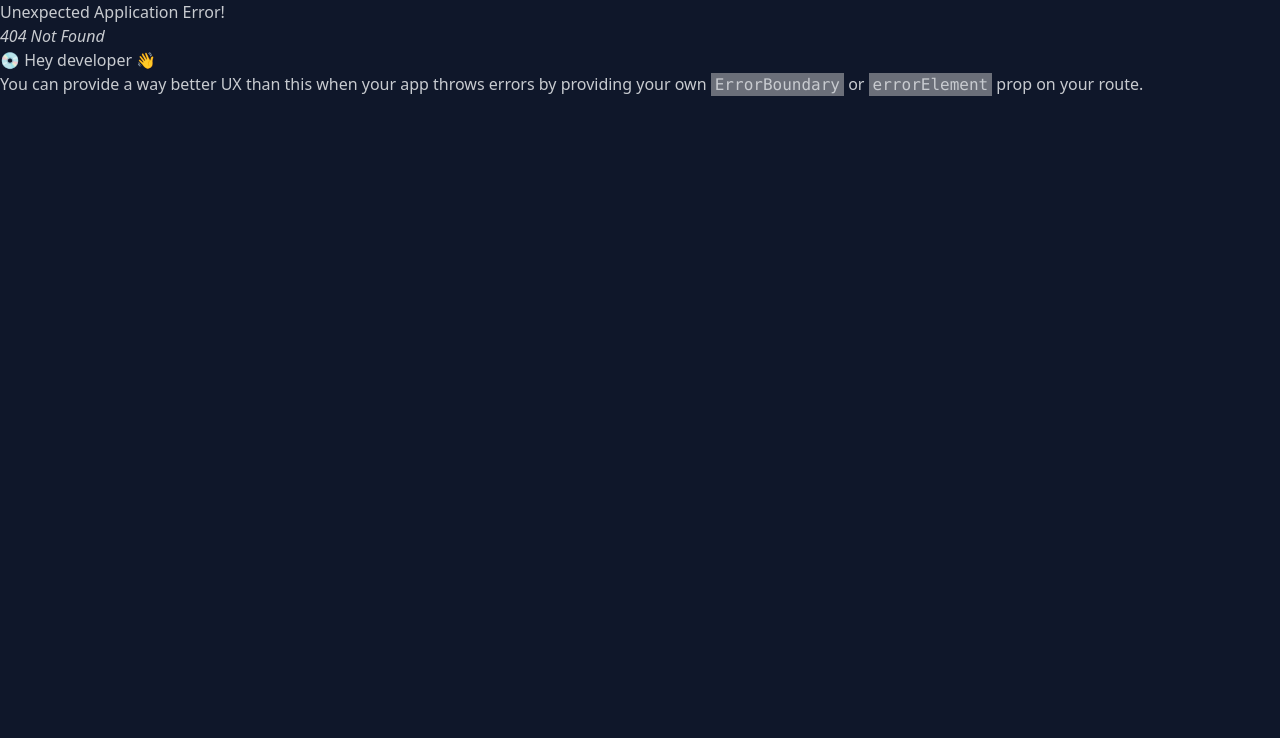
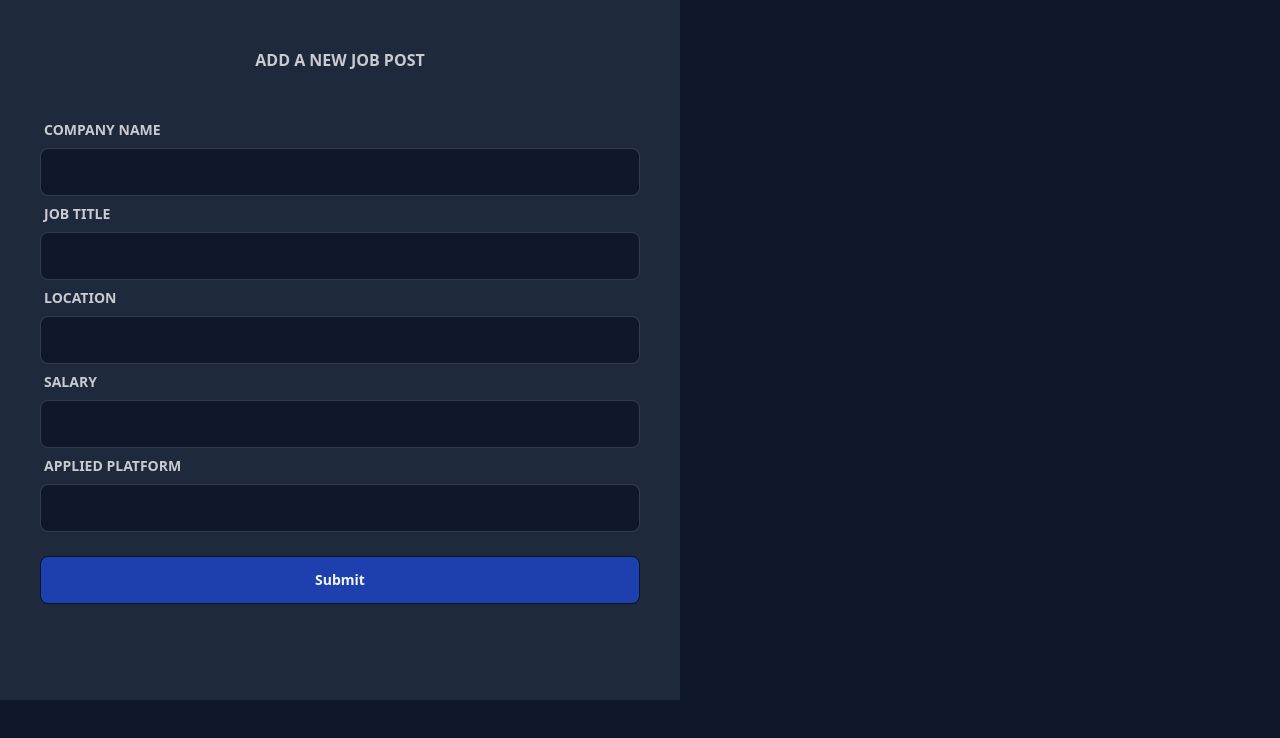
Before and after one commit to BharaniDharan86/job-tracker, a React (Vite) app in the folder client/: page / in a window 1280 px wide. Before the commit this address had no page. Shown: the top 738 px of the page. Built offline with nearby package versions, Linux system fonts and the light colour scheme.

Commit message:
Form Modal

```diff
--- a/client/package.json
+++ b/client/package.json
@@ -14,6 +14,7 @@
     "@tanstack/react-query-devtools": "^5.20.5",
     "react": "^18.2.0",
     "react-dom": "^18.2.0",
+    "react-hook-form": "^7.50.1",
     "react-icons": "^5.0.1",
     "react-router-dom": "^6.22.0"
   },
--- a/client/src/App.jsx
+++ b/client/src/App.jsx
@@ -1,3 +1,4 @@
+import { JobForm } from "./features/jobs/JobForm";
 import { Dashboard } from "./pages/Dashboard";
 import { Home } from "./pages/Home";
 import { Jobs } from "./pages/Jobs";
@@ -6,6 +7,10 @@ import { AppLayout } from "./ui/AppLayout";
 import { RouterProvider, createBrowserRouter } from "react-router-dom";
 
 const router = createBrowserRouter([
+  {
+    path: "/",
+    element: <JobForm />,
+  },
   {
     path: "/app",
     element: <AppLayout />,
--- a/client/src/components/Sidebar.jsx
+++ b/client/src/components/Sidebar.jsx
@@ -8,7 +8,7 @@ export const Sidebar = ({ isSideBarOpen, setIsSideBarOpen }) => {
         isSideBarOpen ? "translate-x-[0]" : "translate-x-[-100%]"
       }  left-0 top-[64px] z-50 h-screen w-full transition-all duration-300`}
     >
-      <ul className="text-lg py-3  h-screen font-semibold w-[200px]  bg-slate-900 border-r-2 border-slate-800">
+      <ul className="text-lg py-3  h-screen font-semibold w-[230px]  bg-slate-900 border-r-2 border-slate-800">
         <li className="mb-3 p-2 hover:bg-slate-800 w-[100%] transition-all duration-400 hover:translate-x-1">
           <NavLink to="/home" className="flex items-center gap-4 gap-y-3">
             <HiMiniHome /> Home
--- /dev/null
+++ b/client/src/features/jobs/JobForm.jsx
@@ -0,0 +1,74 @@
+import { Button } from "../../ui/Button";
+import { useForm } from "react-hook-form";
+
+export const JobForm = () => {
+  const { register, handleSubmit } = useForm();
+
+  function submit(data) {
+    console.log(data);
+  }
+
+  return (
+    <div className="h-[700px] flex border-3 border-red-3 bg-slate-800 flex-col justify-center items-center uppercase w-[680px] font-semibold ">
+      <h1 className="text-center">Add a New Job Post</h1>
+      <form
+        className="w-full bg-slate-800 p-10"
+        onSubmit={handleSubmit(submit)}
+      >
+        <label className="form-control w-full ">
+          <div className="label">
+            <span className="label-text">Company Name</span>
+          </div>
+          <input
+            type="text"
+            className="input input-bordered w-full "
+            {...register("companyname")}
+          />
+        </label>
+        <label className="form-control w-full ">
+          <div className="label">
+            <span className="label-text">Job Title</span>
+          </div>
+          <input
+            type="text"
+            className="input input-bordered w-full "
+            {...register("jobtitle")}
+          />
+        </label>
+        <label className="form-control w-full ">
+          <div className="label">
+            <span className="label-text">Location</span>
+          </div>
+          <input
+            type="text"
+            className="input input-bordered w-full "
+            {...register("location")}
+          />
+        </label>
+        <label className="form-control w-full ">
+          <div className="label">
+            <span className="label-text">Salary</span>
+          </div>
+          <input
+            type="text"
+            className="input input-bordered w-full "
+            {...register("salary")}
+          />
+        </label>
+        <label className="form-control w-full ">
+          <div className="label">
+            <span className="label-text">Applied Platform</span>
+          </div>
+          <input
+            type="text"
+            className="input input-bordered w-full "
+            {...register("appliedplatform")}
+          />
+        </label>
+        <div className="mt-4  text-center py-2">
+          <Button type="full">Submit</Button>
+        </div>
+      </form>
+    </div>
+  );
+};
--- a/client/src/features/jobs/JobHeader.jsx
+++ b/client/src/features/jobs/JobHeader.jsx
@@ -1,14 +1,22 @@
 import { Button } from "../../ui/Button";
+import { Modal } from "../../ui/Modal";
+import { JobForm } from "./JobForm";
 
 export const JobHeader = () => {
   return (
-    <div>
+    <Modal>
       <div className="px-6 pt-6">
         <h1 className="text-3xl font-semibold  tracking-wide">MY JOBS</h1>
       </div>
+
       <div className="flex justify-end mb-4 px-3">
-        <Button>Add a New Job</Button>
+        <Modal.Open name="job-form">
+          <Button>Add a New Job</Button>
+        </Modal.Open>
       </div>
-    </div>
+      <Modal.Window name="job-form">
+        <JobForm />
+      </Modal.Window>
+    </Modal>
   );
 };
--- a/client/src/features/jobs/JobTable.jsx
+++ b/client/src/features/jobs/JobTable.jsx
@@ -2,7 +2,7 @@ import { HiEye } from "react-icons/hi2";
 
 export const JobTable = () => {
   return (
-    <div className="overflow-x-auto z-0 ">
+    <div className="overflow-x-auto z-0 px-4">
       <table className="table z-[-10] table-zebra ">
         {/* head */}
         <thead className="bg-[#1e293b] uppercase text-slate-200 py-2 text-sm">
--- a/client/src/ui/Button.jsx
+++ b/client/src/ui/Button.jsx
@@ -1,8 +1,29 @@
 /* eslint-disable react/prop-types */
 
-export const Button = ({ children }) => {
+export const Button = ({ children, type, onClick, rounded }) => {
+  const btnType = {
+    full: "w-full",
+    small: "w-fit",
+  };
+
+  const btnRounded = {
+    full: "rounded-full",
+  };
+
+  if (onClick)
+    return (
+      <button
+        onClick={onClick}
+        className={`btn btn-wide ${btnType[type]} ${btnRounded[rounded]}  bg-[#1e40af]  px-4 py-2 text-slate-100 hover:bg-[#1d4ed8] transition-all `}
+      >
+        {children}
+      </button>
+    );
+
   return (
-    <button className="btn btn-wide bg-[#1e40af] px-4 py-2 text-slate-100 hover:bg-[#1d4ed8] transition-all ">
+    <button
+      className={`btn btn-wide ${btnType[type]}  bg-[#1e40af]  px-4 py-2 text-slate-100 hover:bg-[#1d4ed8] transition-all `}
+    >
       {children}
     </button>
   );
--- /dev/null
+++ b/client/src/ui/Modal.jsx
@@ -0,0 +1,48 @@
+/* eslint-disable react/prop-types */
+import { cloneElement, createContext, useContext, useState } from "react";
+import { HiMiniXMark } from "react-icons/hi2";
+import { Button } from "./Button";
+
+const ModalContext = createContext();
+
+export const Modal = ({ children }) => {
+  const [openName, setOpenName] = useState(null);
+
+  const close = () => setOpenName(null);
+  const open = (name) => setOpenName(name);
+
+  return (
+    <ModalContext.Provider value={{ openName, close, open }}>
+      {children}
+    </ModalContext.Provider>
+  );
+};
+
+function Open({ children, name }) {
+  const { open } = useContext(ModalContext);
+  return cloneElement(children, {
+    onClick: () => open(name),
+  });
+}
+function Window({ children, name }) {
+  const { close, openName } = useContext(ModalContext);
+
+  if (openName !== name) return null;
+
+  return (
+    <div className="fixed top-0 left-0 h-screen w-full z-[200]">
+      <div className="fixed top-1/2 left-1/2 transform -translate-x-1/2 -translate-y-1/2 bg-slate-800 w-60% h-40vh">
+        <div className="flex justify-end">
+          <Button type="small" rounded="full" onClick={close}>
+            <HiMiniXMark />
+          </Button>
+        </div>
+
+        {children}
+      </div>
+    </div>
+  );
+}
+
+Modal.Open = Open;
+Modal.Window = Window;
```
Also changed, not shown: 1 other file (tests, documents, lock files or other folders).
